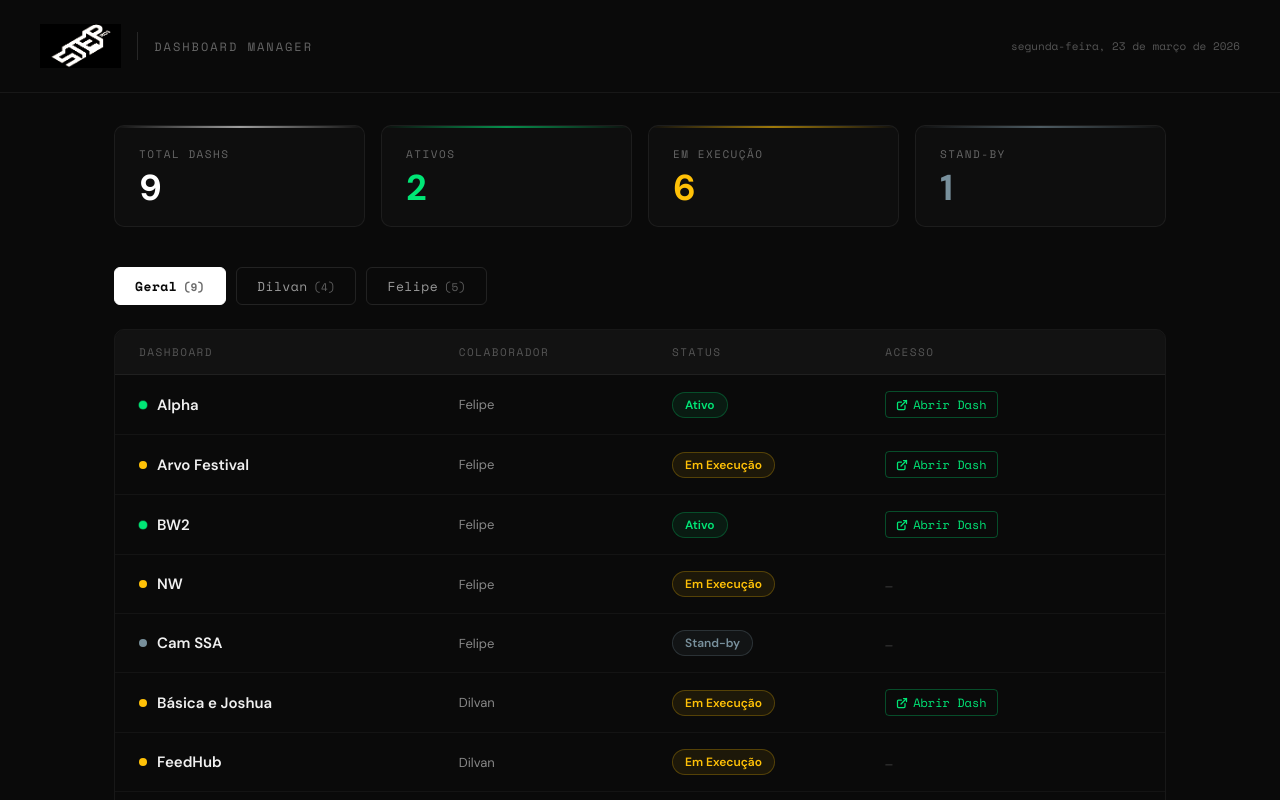
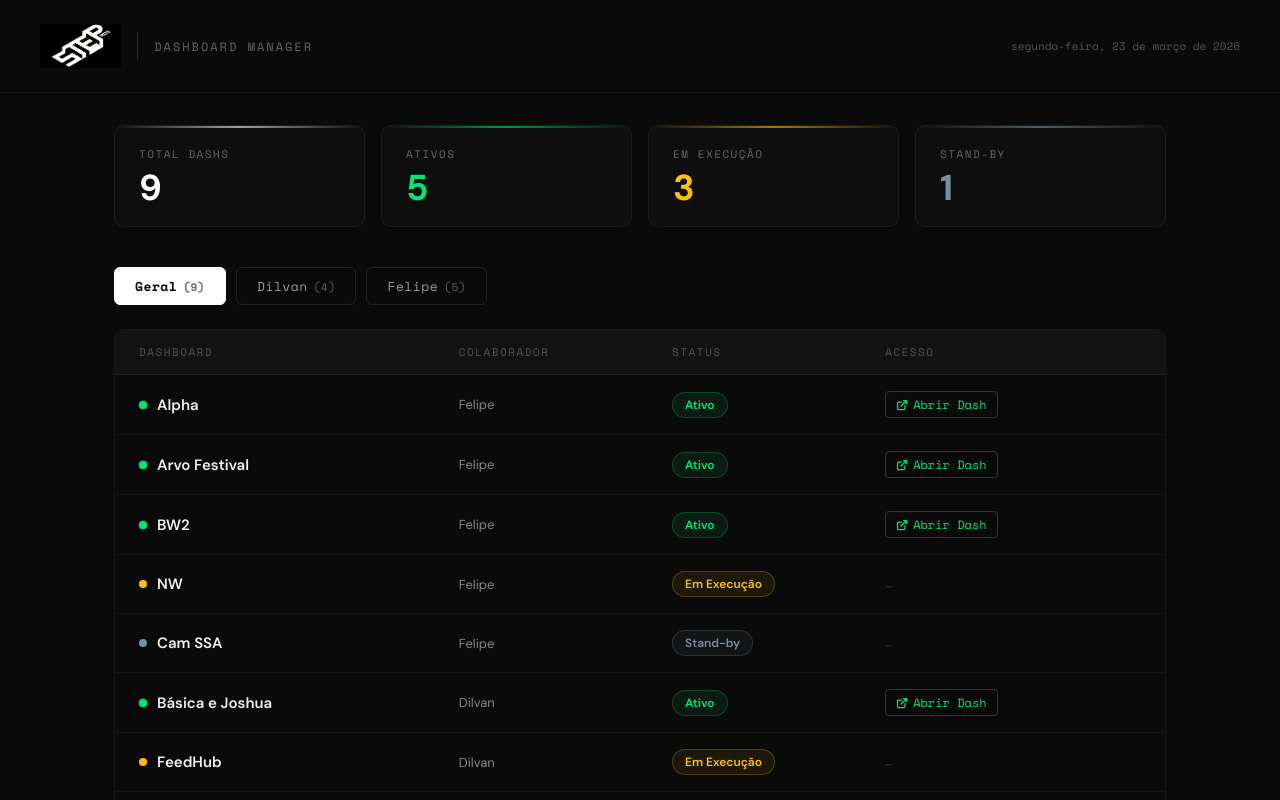
Before and after one commit to gustavolemosanalytics-star/gerencial-stepads, a React (Vite) app: page / in a window 1280 px wide. Shown: the top 800 px of the page. Built offline with nearby package versions, Linux system fonts and the light colour scheme.

Commit message:
Adicionar URLs e atualizar status: Viva Gula, Joshua e Arvo Festival

```diff
--- a/src/App.jsx
+++ b/src/App.jsx
@@ -4,14 +4,14 @@ const LOGO_URL = "/logo.png";
 
 const dashboards = [
   { name: "Alpha", owner: "Felipe", status: "ativo", url: "https://dash-alpha-fitness.vercel.app/" },
-  { name: "Arvo Festival", owner: "Felipe", status: "execução", url: "https://arvo-festival.vercel.app/" },
+  { name: "Arvo Festival", owner: "Felipe", status: "ativo", url: "https://arvo-festival.vercel.app/" },
   { name: "BW2", owner: "Felipe", status: "ativo", url: "https://bw2-step.vercel.app/dashboard" },
   { name: "NW", owner: "Felipe", status: "execução", url: null },
   { name: "Cam SSA", owner: "Felipe", status: "stand-by", url: null },
-  { name: "Básica e Joshua", owner: "Dilvan", status: "execução", url: "https://basica-joshua-phi.vercel.app/dashboard" },
+  { name: "Básica e Joshua", owner: "Dilvan", status: "ativo", url: "https://basica-joshua-phi.vercel.app/dashboard" },
   { name: "FeedHub", owner: "Dilvan", status: "execução", url: null },
   { name: "Orla Salvador", owner: "Dilvan", status: "execução", url: null },
-  { name: "Viva Gula", owner: "Dilvan", status: "execução", url: "https://viva-gula.vercel.app/dashboard" },
+  { name: "Viva Gula", owner: "Dilvan", status: "ativo", url: "https://viva-gula.vercel.app/dashboard" },
 ];
 
 const statusConfig = {
```
